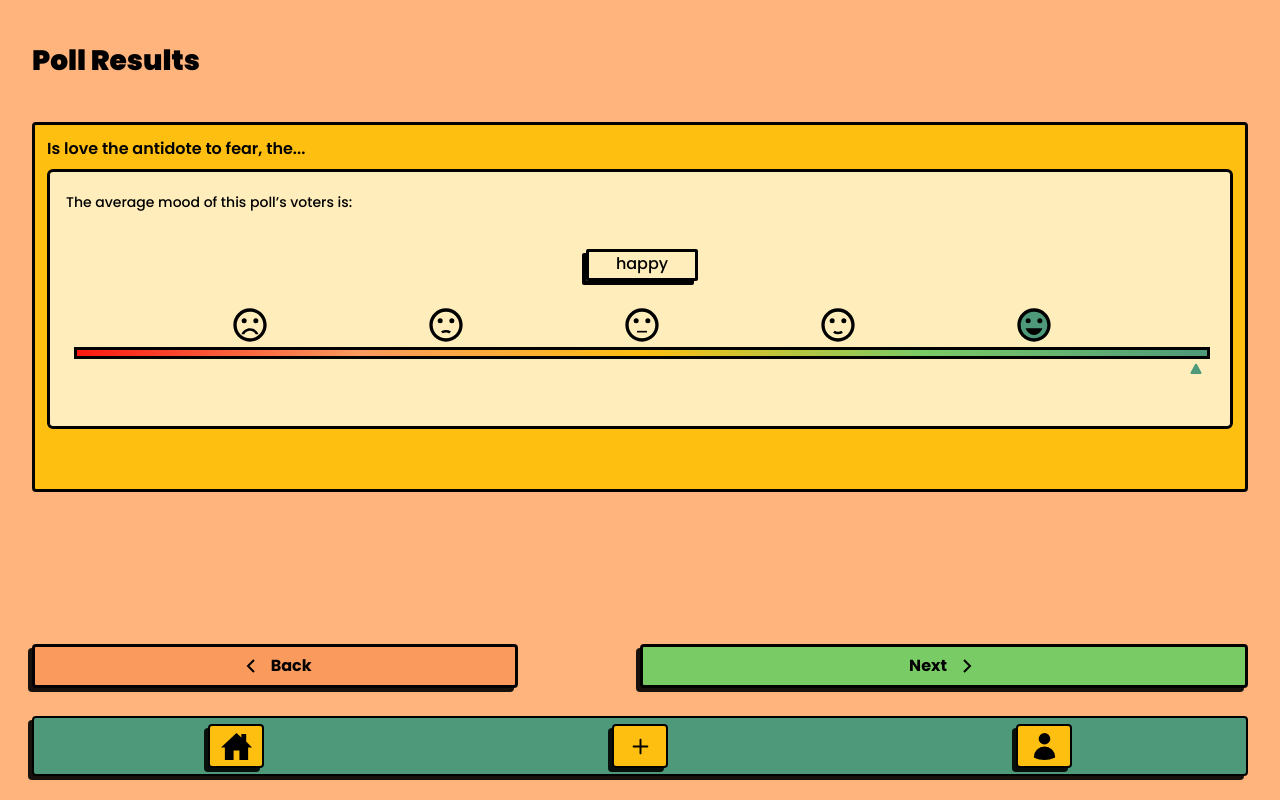
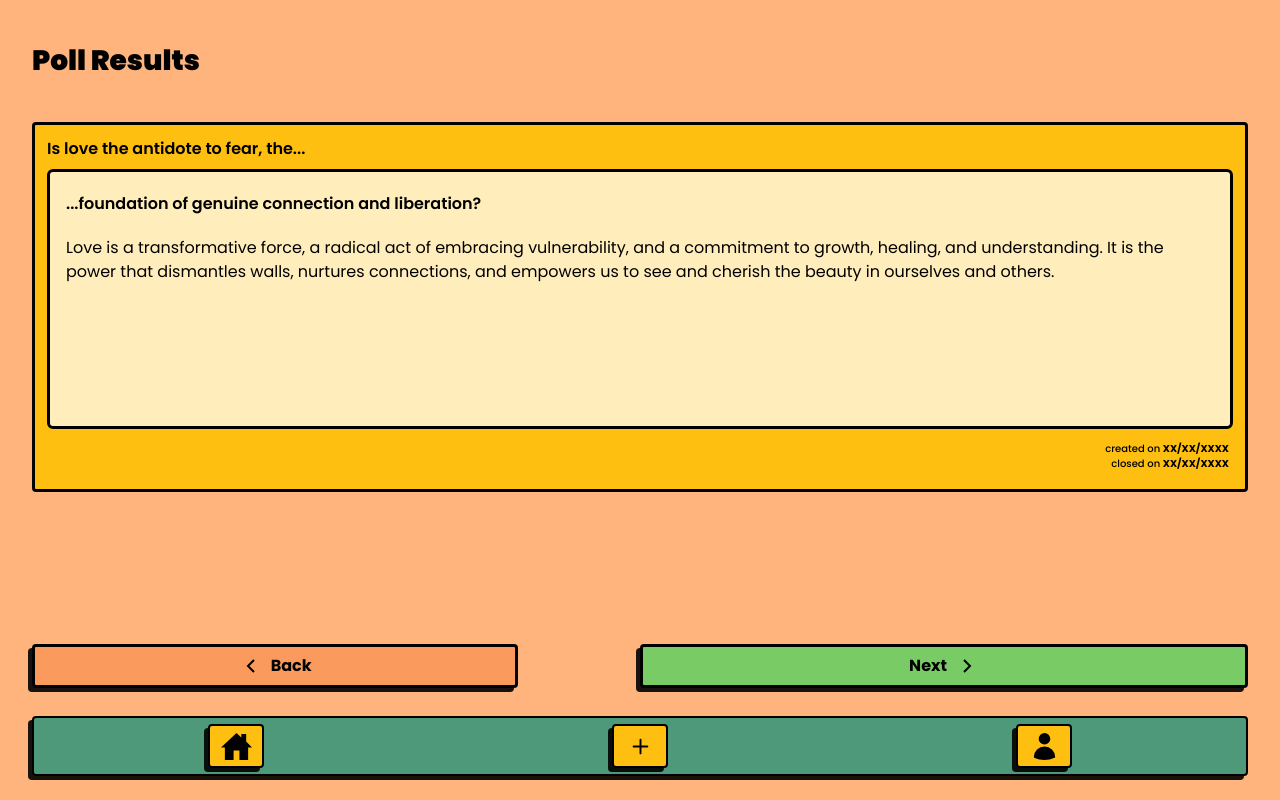
Before and after one commit to devhausleipzigacademy/camp9-final-project, a Next.js app: page /results in a window 1280 px wide. Both pictures are taken after a click on the button "Next". Built offline with nearby package versions, Linux system fonts and the light colour scheme.

Commit message:
finished cards, added click handler

```diff
--- a/app/(protected)/results/layout.tsx
+++ /dev/null
@@ -1,33 +0,0 @@
-'use client';
-
-import Button from 'components/shared/buttons/Button';
-import { GrFormNext, GrFormPrevious } from 'react-icons/gr';
-
-export default function ResultsLayout({
-  children,
-}: {
-  children: React.ReactNode;
-}) {
-  function clickNextButton() {}
-
-  return (
-    <div>
-      <main className="container flex flex-col h-screen justify-between bg-peach-light p-8">
-        <div className="mb-36 w-full flex flex-col justify-between">
-          {children}
-        </div>
-      </main>
-
-      <footer className="flex container px-8 justify-between bottom-28 fixed">
-        <Button size="small" variant="secondary">
-          <GrFormPrevious size={24} strokeWidth={2} />
-          <h3>Back</h3>
-        </Button>
-        <Button size="medium" variant="tertiary" onClick={clickNextButton}>
-          <h3>Next</h3>
-          <GrFormNext size={24} strokeWidth={2} />
-        </Button>
-      </footer>
-    </div>
-  );
-}
--- a/app/(protected)/results/page.tsx
+++ b/app/(protected)/results/page.tsx
@@ -7,9 +7,23 @@ import PollResultsCard from '@/components/PollResultsCard';
 import Button from '@/components/shared/buttons/Button';
 import Image from 'next/legacy/image';
 import { useState } from 'react';
+import { GrFormNext, GrFormPrevious } from 'react-icons/gr';
 
 export default function Results() {
   const [cardIndex, setCardIndex] = useState(0);
+
+  function incrementValue() {
+    if (cardIndex < 4) {
+      setCardIndex(cardIndex + 1);
+    } else console.log('now add Link to homepage via useRouter');
+  }
+  function decrementValue() {
+    if (cardIndex === 0) {
+      console.log('go back to closed poll site');
+    } else {
+      setCardIndex(cardIndex - 1);
+    }
+  }
 
   //the following have to be taken by useContext or else
   const pollQuestion =
@@ -42,7 +56,7 @@ export default function Results() {
   }
 
   const cards = [
-    //1.svg+text
+    //0.svg+text
     <PollResultsCard
       pollQuestion={slicedPollQuestionStart(pollQuestion, 60)}
       endDate={new Date()}
@@ -66,7 +80,7 @@ export default function Results() {
       </PollResultsCard.Content>
     </PollResultsCard>,
 
-    //2.question=description
+    //1.question=description
     <PollResultsCard
       pollQuestion={slicedPollQuestionStart(pollQuestion, 34)}
       endDate={new Date()}
@@ -76,11 +90,19 @@ export default function Results() {
         <p className="body-semibold mb-5">
           ...{slicedPollQuestionEnd(pollQuestion, 34)}
         </p>
-        <p className="body">{pollDescription}</p>
+        <p className="body-light text-black">{pollDescription}</p>
       </PollResultsCard.Content>
+      <div className="text-right mt-3 mr-1">
+        <p className="small items-end">
+          created on <strong>XX/XX/XXXX</strong>
+        </p>
+        <p className="small">
+          closed on <strong>XX/XX/XXXX</strong>
+        </p>
+      </div>
     </PollResultsCard>,
 
-    //3.voting conditions
+    //2.voting conditions
     <PollResultsCard
       pollQuestion={slicedPollQuestionStart(pollQuestion, 34)}
       endDate={new Date()}
@@ -89,31 +111,36 @@ export default function Results() {
       <PollResultsCard.Content className="h-[260px]">
         <p className="body-semibold mb-4">Voting Conditions</p>
         <div className="flex items-center gap-2">
-          {/* <CheckboxWithLabel variant={'primary'} label={''}></CheckboxWithLabel> */}
           <Checkbox variant={'secondary'}></Checkbox>
-          <p className="body">{pollType}</p>
+          <p className="body-light text-black">{pollType}</p>
         </div>
-        <div className="flex items-center gap-2 my-[26px]">
-          {/* <CheckboxWithLabel variant={'primary'} label={''}></CheckboxWithLabel> */}
+        <div className="flex items-center gap-2 my-[20px]">
           <Checkbox variant={'secondary'}></Checkbox>
-          <p className="body">{numberOfParticipants}</p>
+          <p className="body-light text-black">{numberOfParticipants}</p>
         </div>
         <div className="flex gap-2">
-          {/* <CheckboxWithLabel variant={'primary'} label={''}></CheckboxWithLabel> */}
           <Checkbox variant={'secondary'}></Checkbox>
-          <p className="body">{anonymityLevel}</p>
+          <p className="body-light text-black">{anonymityLevel}</p>
         </div>
       </PollResultsCard.Content>
+      <div className="text-right mt-3 mr-1">
+        <p className="small items-end">
+          created on <strong>XX/XX/XXXX</strong>
+        </p>
+        <p className="small">
+          closed on <strong>XX/XX/XXXX</strong>
+        </p>
+      </div>
     </PollResultsCard>,
 
-    //4.answers+percantages
+    //3.answers+percantages
     //sort options by percentages or by appearence in the poll?
     <PollResultsCard
       pollQuestion={slicedPollQuestionStart(pollQuestion, 34)}
       endDate={new Date()}
       startDate={new Date()}
     >
-      <PollResultsCard.Content className="h-[260px] overflow-y-auto">
+      <PollResultsCard.Content className="h-[310px] overflow-y-auto">
         <div className="mb-5">
           <p className="body-light text-black mb-3">
             1: Lorem ipsum dolor sit amet, consectetur adipiscing
@@ -129,7 +156,7 @@ export default function Results() {
       </PollResultsCard.Content>
     </PollResultsCard>,
 
-    //5.mood
+    //4.mood
     <PollResultsCard
       pollQuestion={slicedPollQuestionStart(pollQuestion, 34)}
       endDate={new Date()}
@@ -146,13 +173,35 @@ export default function Results() {
           <MoodDisplay averageMood={4}></MoodDisplay>
         </div>
       </PollResultsCard.Content>
+      <div className="text-right mt-3 mr-1">
+        <p className="small items-end">
+          created on <strong>XX/XX/XXXX</strong>
+        </p>
+        <p className="small">
+          closed on <strong>XX/XX/XXXX</strong>
+        </p>
+      </div>
     </PollResultsCard>,
   ];
 
   return (
-    <>
-      <h1 className="title-black text-left mt-2 mb-10">Poll Results</h1>
-      {cards[4]}
-    </>
+    <div>
+      <main className="container flex flex-col h-screen justify-between bg-peach-light p-8">
+        <div className="mb-36 w-full flex flex-col justify-between">
+          <h1 className="title-black text-left mt-2 mb-10">Poll Results</h1>
+          {cards[cardIndex]}
+        </div>
+      </main>
+      <footer className="flex container px-8 justify-between bottom-28 fixed">
+        <Button size="small" variant="secondary" onClick={decrementValue}>
+          <GrFormPrevious size={24} strokeWidth={2} />
+          <h3>Back</h3>
+        </Button>
+        <Button size="medium" variant="tertiary" onClick={incrementValue}>
+          <h3>Next</h3>
+          <GrFormNext size={24} strokeWidth={2} />
+        </Button>
+      </footer>
+    </div>
   );
 }
--- a/app/results/layout.tsx
+++ b/app/results/layout.tsx
@@ -1,5 +1,5 @@
-import Button from "components/shared/buttons/Button";
-import { GrFormNext, GrFormPrevious } from "react-icons/gr";
+import Button from 'components/shared/buttons/Button';
+import { GrFormNext, GrFormPrevious } from 'react-icons/gr';
 
 export default function ResultsLayout({
   children,
--- a/components/PollResultsCard.tsx
+++ b/components/PollResultsCard.tsx
@@ -1,9 +1,5 @@
 'use client';
-
 import clsx from 'clsx';
-import Image from 'next/image';
-
-// question needs to be taken via useContext?
 
 interface PollResultsCardProps extends React.HTMLAttributes<HTMLElement> {
   pollQuestion: string;
```
Also changed, not shown: 1 other file (tests, documents, lock files or other folders).
